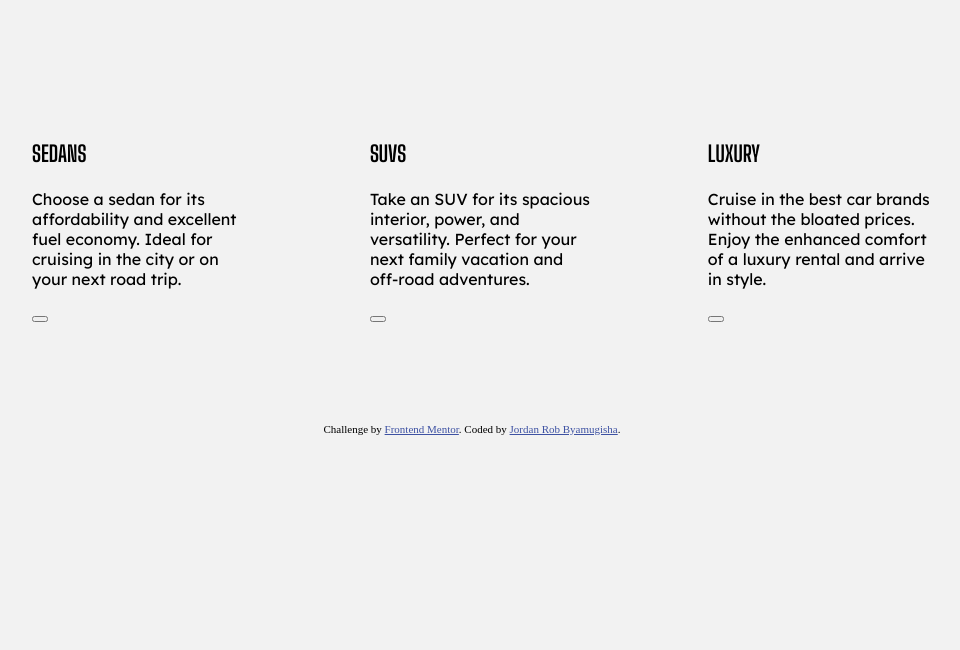
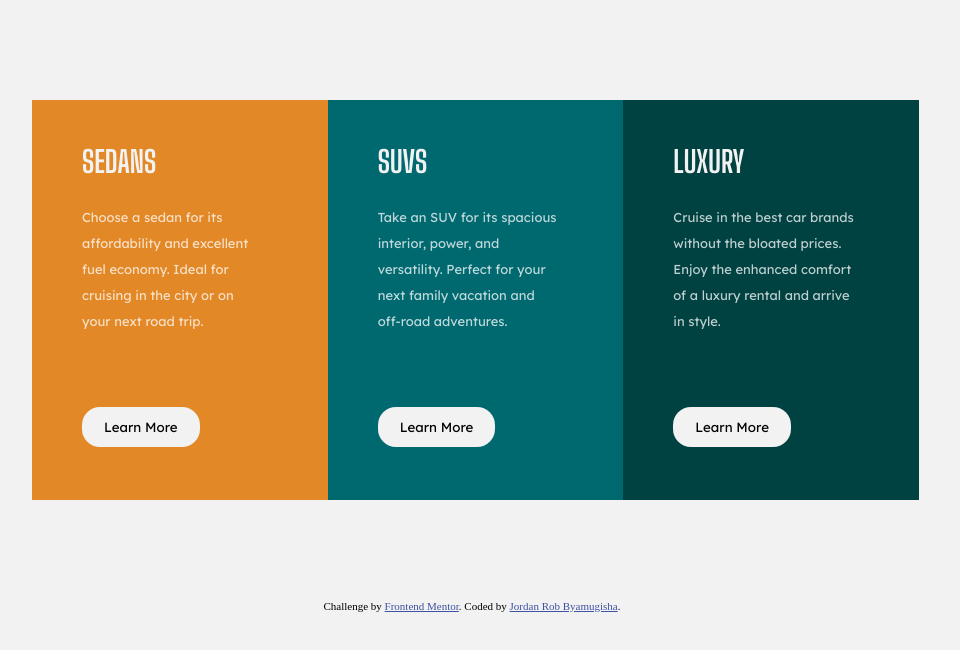
Before and after one commit to Jordan-Rob/frontend-mentor-challenge2, a plain HTML site: page index.html in a window 1280 px wide. Shown: the whole page, without its empty margins (168-1128 px from the left). Drawn offline with Linux system fonts and the light colour scheme.

Commit message:
added cards styling

```diff
--- a/index.html
+++ b/index.html
@@ -20,30 +20,30 @@
   <div class="container">
     <div class="card" id="first">
       <img/>
-      <h3>Sedans</h3>
+      <h2>Sedans</h2>
       <p>Choose a sedan for its<br/>affordability and excellent<br/>fuel economy. Ideal for<br/>cruising in the city
         or on<br/>your next road trip.</p>
-      <button></button>
+      <button>Learn More</button>
     </div>
     <div class="card" id="second">
       <img/>
-      <h3>SUVs</h3>
+      <h2>SUVs</h2>
       <p>Take an SUV for its spacious<br/>
         interior, power, and<br/>
         versatility. Perfect for your<br/>
         next family vacation and<br/>
         off-road adventures.</p>
-      <button></button>
+      <button>Learn More</button>
     </div>
     <div class="card" id="third">
       <img/>
-      <h3>Luxury</h3>
+      <h2>Luxury</h2>
       <p>Cruise in the best car brands<br/>
         without the bloated prices.<br/>
         Enjoy the enhanced comfort<br/>
         of a luxury rental and arrive<br/>
         in style.</p>
-      <button></button>
+      <button>Learn More</button>
     </div>
   </div>
 
--- a/style.css
+++ b/style.css
@@ -16,20 +16,50 @@ body{
     margin-left: 200px;
     display: flex;
     flex-direction: row;
-    width: 80%;
+    width: 70%;
 
 }
 
 .card{
     width: 33%;
+    height: 400px;
 }
 
-.card h3{
+.card h2{
     font-family:'Big Shoulders Display', cursive;
-    font-size: 22px;
     text-transform: uppercase;
+    font-size: 30px;
+    color: hsl(0, 0%, 95%);
+    margin-left: 50px;
 }
 
 .card p{
     font-family: 'Lexend Deca', sans-serif;
+    color: hsla(0, 0%, 100%, 0.75);
+    margin-left: 50px;
+    font-size: 13px;
+    line-height: 26px;
 }
+
+.card button{
+    background: hsl(0, 0%, 95%);
+    border: none;
+    outline: none;
+    margin-left: 50px;
+    font-family: 'Lexend Deca', sans-serif;
+    padding: 12px 22px;
+    border-radius: 18px;
+    margin-top: 60px;
+}
+
+#first{
+    background: hsl(31, 77%, 52%);
+}
+
+#second{
+    background: hsl(184, 100%, 22%);
+}
+
+#third{
+    background: hsl(179, 100%, 13%);
+}
```
